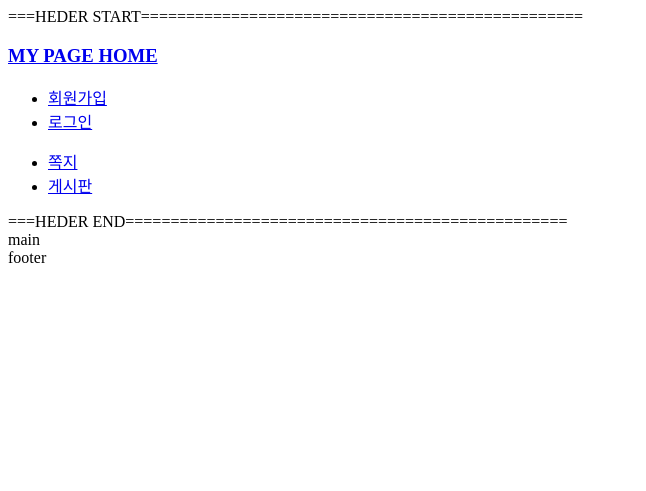
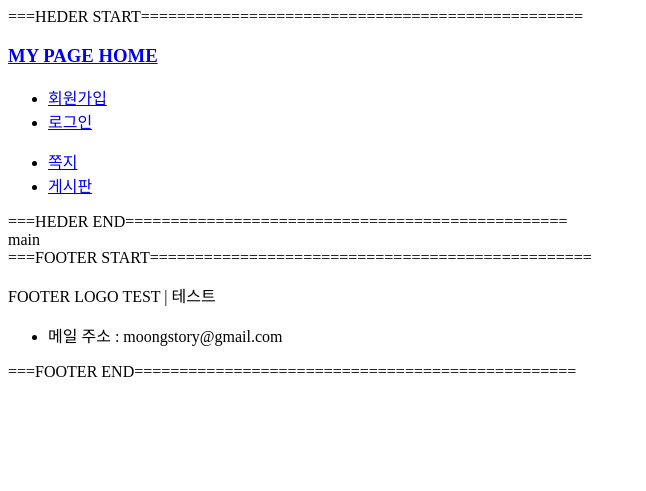
Before and after one commit to MoongStory/Moon-Light-Project, a PHP site: page / in a window 1280 px wide. Shown: the top 491 px of the page, without its empty margins (0-646 px from the left). Run offline with PHP 8.4, Linux system fonts and the light colour scheme.

Commit message:
footer 파일 수정

```diff
--- a/Moong/PHP/PHP 프로그래밍 입문/my_page/footer.php
+++ b/Moong/PHP/PHP 프로그래밍 입문/my_page/footer.php
@@ -1,3 +1,9 @@
-<?php
-	echo "footer";
-?>
+===FOOTER START=================================================
+<div id="footer_content">
+	<p id="footer_logo">FOOTER LOGO TEST | 테스트</p>
+
+	<ul id="author">
+		<li>메일 주소 : moongstory@gmail.com</li>
+	</ul>
+</div>
+===FOOTER END=================================================
```
